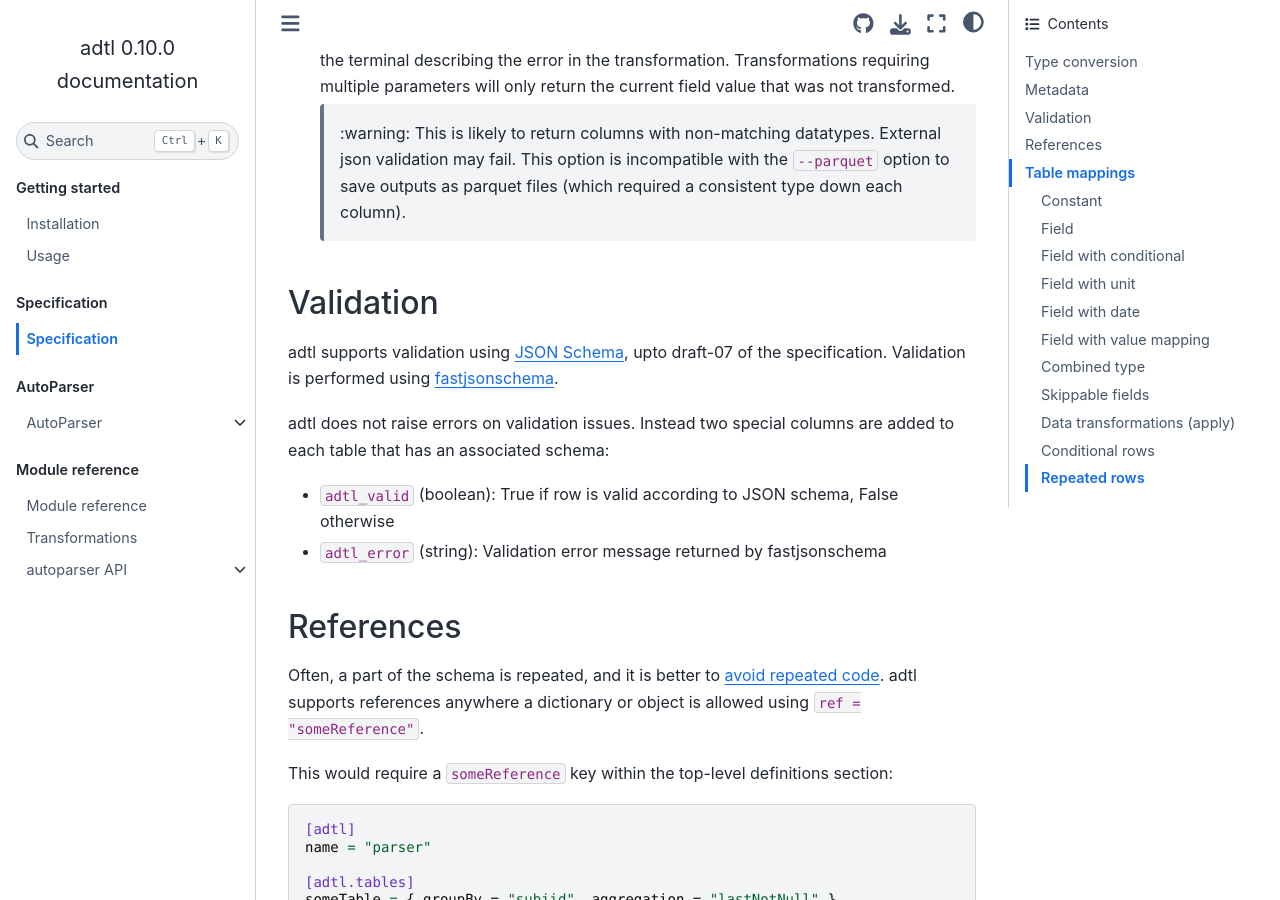
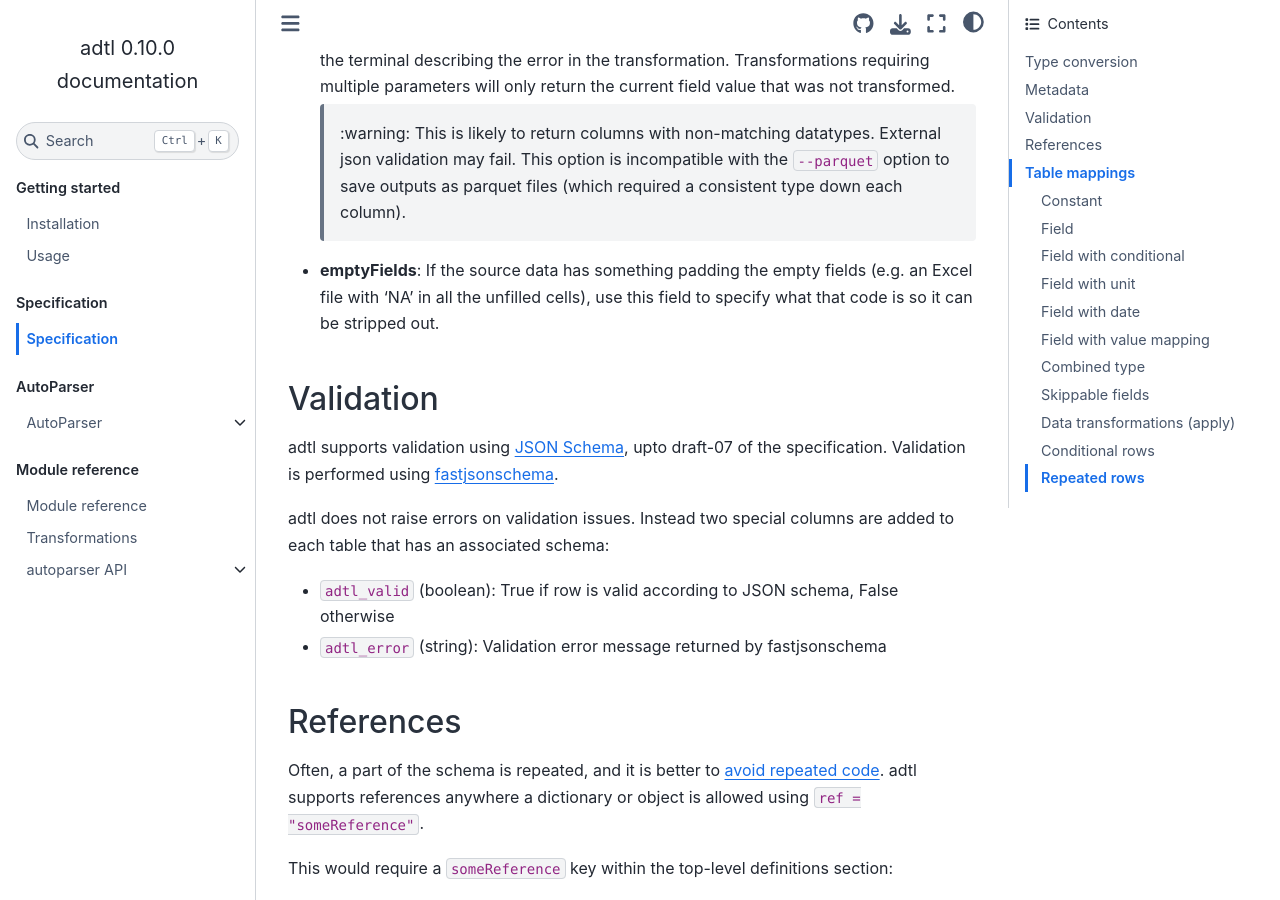
Before and after one commit to globaldothealth/adtl, a Sphinx documentation site: the page built from docs/specification.md, in a window 1280 px wide and 900 px high, scrolled down 1782 px. Built offline with Sphinx 7.4.7 and the Sphinx Book theme 1.1.4, drawn with Linux system fonts in a browser that asks for light colours.

Commit message:
Add to specification

```diff
--- a/docs/specification.md
+++ b/docs/specification.md
@@ -74,6 +74,9 @@ if not present in a datafile, following the same syntax as `fieldPattern` key.
   > :warning: This is likely to return columns with non-matching datatypes. External json
   validation may fail. This option is incompatible with the `--parquet` option to save
   outputs as parquet files (which required a consistent type down each column).
+* **emptyFields**: If the source data has something padding the empty fields (e.g. an
+Excel file with 'NA' in all the unfilled cells), use this field to specify what that
+code is so it can be stripped out.
 
 ## Validation
 
```
